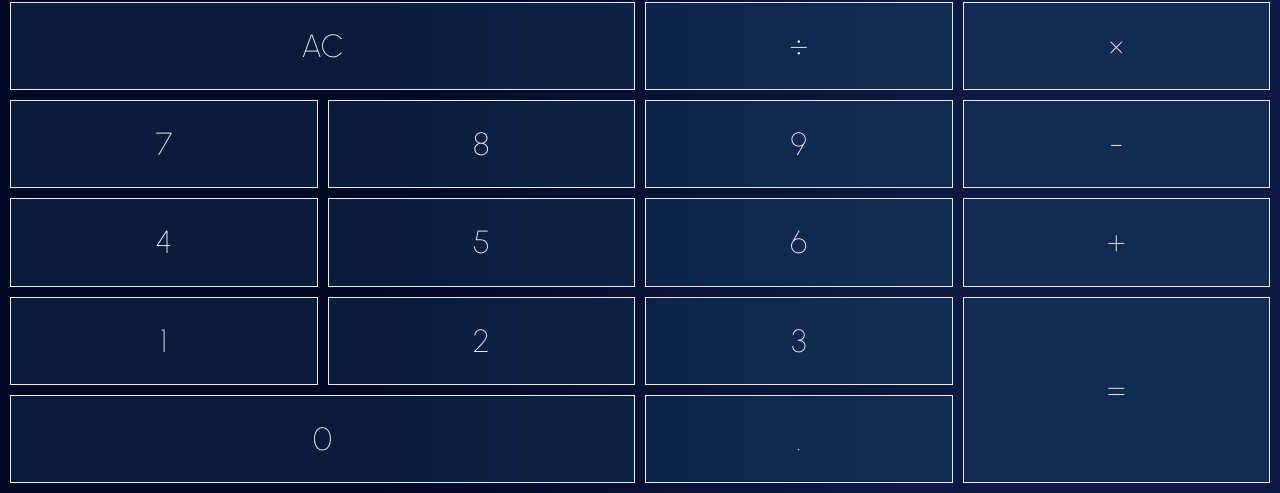
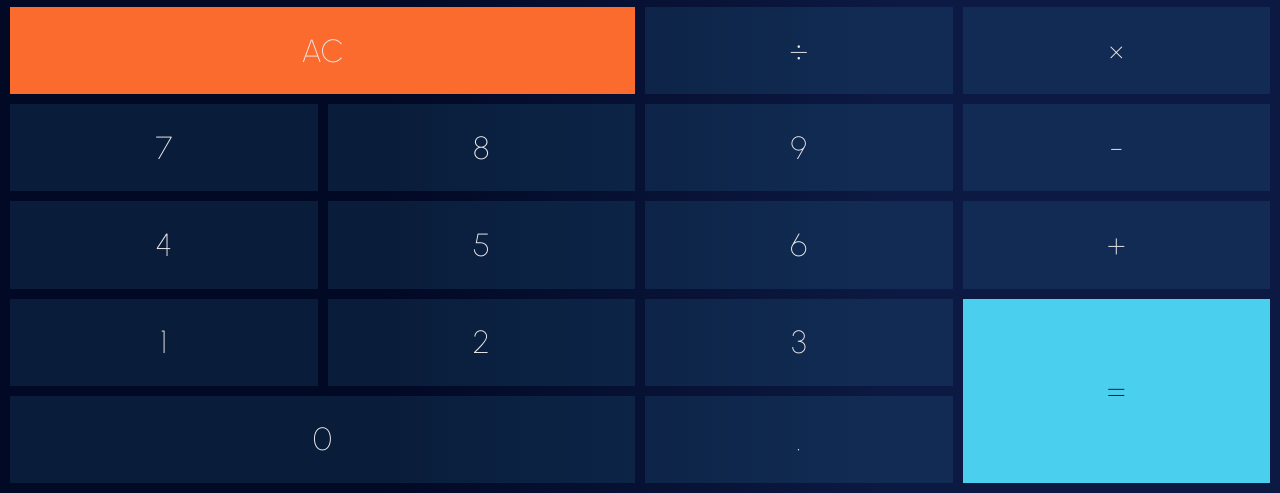
Before and after one commit to AdamDCosta/JS-Calculator, a plain HTML site: page index.html in a window 1280 px wide. Shown: the part 307-800 px from the top of the page. Drawn offline with Linux system fonts and the light colour scheme.

Commit message:
buttons styled to square shapes

```diff
--- a/SCSS/Components/_buttons.scss
+++ b/SCSS/Components/_buttons.scss
@@ -2,15 +2,40 @@
 
 .calculator {
 
-  &__buttons > button {
+
+  &__buttons button {
     font-size: 2rem;
-    color: $color-white;
-    background-color: rgba(75,207,238, 0.1);
-    border: 1px solid $color-white;
+    // color: $color-white;
+    border: none;
+    // border: 1px solid $color-white;
     // border-radius: 50%;
     outline: none;
     min-height: 100%;
     min-width: 100%;
+  }
+
+  &__buttons {
+
+    &--number, &--operator, &--zero {
+      color: $color-white;
+      background-color: rgba(75,207,238, 0.1);
+    }
+
+
+
+    &--AC {
+      background-color: $color-delete;
+      color: $color-white;
+    }
+
+    &--equals {
+      background-color: $color-blue-light;
+      color: $color-blue-dark;
+    }
 
   }
+
+  &__buttons button:hover {
+    background-color: $color-dark;
+  }
 }
--- a/index.html
+++ b/index.html
@@ -15,22 +15,22 @@
     </div>
     <div class="calculator__buttons">
       <button class="calculator__buttons--AC">AC</button>
-      <button>÷</button>
-      <button>×</button>
-      <button>7</button>
-      <button>8</button>
-      <button>9</button>
-      <button>-</button>
-      <button>4</button>
-      <button>5</button>
-      <button>6</button>
-      <button>+</button>
-      <button>1</button>
-      <button>2</button>
-      <button>3</button>
+      <button class="calculator__buttons--operator">÷</button>
+      <button class="calculator__buttons--operator">×</button>
+      <button class="calculator__buttons--number">7</button>
+      <button class="calculator__buttons--number">8</button>
+      <button class="calculator__buttons--number">9</button>
+      <button class="calculator__buttons--operator">-</button>
+      <button class="calculator__buttons--number">4</button>
+      <button class="calculator__buttons--number">5</button>
+      <button class="calculator__buttons--number">6</button>
+      <button class="calculator__buttons--operator">+</button>
+      <button class="calculator__buttons--number">1</button>
+      <button class="calculator__buttons--number">2</button>
+      <button class="calculator__buttons--number">3</button>
       <button class="calculator__buttons--equals">=</button>
       <button class="calculator__buttons--zero">0</button>
-      <button>.</button>
+      <button class="calculator__buttons--number">.</button>
 
     </div>
   </div>
```
Also changed, not shown: main.css.
